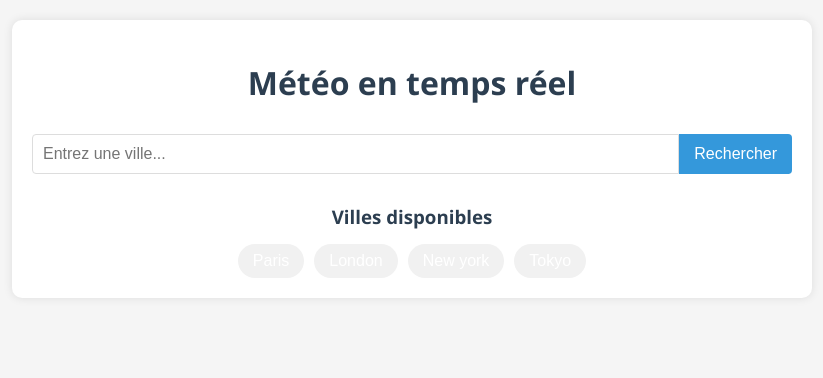
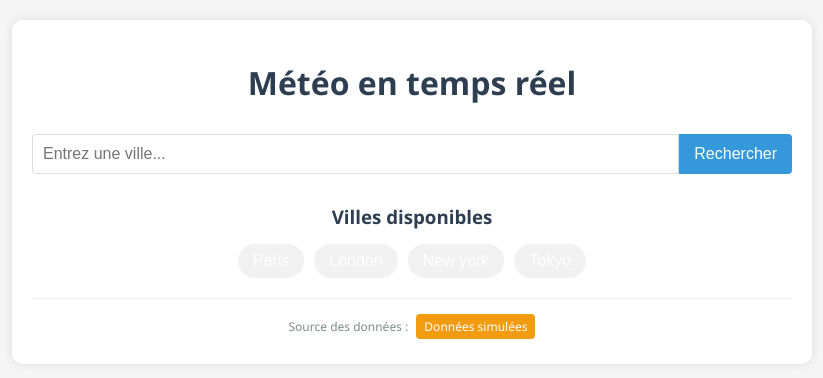
Before and after one commit to SofianeBel/WheaterAppDocker, a Flask app: page / in a window 1280 px wide. Shown: the top 378 px of the page, without its empty margins (228-1051 px from the left). Run offline with Flask 3, Linux system fonts and the light colour scheme.

Commit message:
Ajout de l'intégration avec l'API OpenWeatherMap pour des données météo réelles, mise en place d'un mode de secours avec des données simulées, et amélioration de l'interface utilisateur pour indiquer la source des données. Création d'un script de déploiement et d'une documentation pour le déploiement continu. Mise à jour des dépendances dans requirements.txt.

```diff
--- a/app.py
+++ b/app.py
@@ -2,7 +2,16 @@ from flask import Flask, request, jsonify, render_template
 import os
 import json
 import logging
+import requests
 from datetime import datetime, timezone
+
+# Charger les variables d'environnement depuis .env si disponible
+try:
+    from dotenv import load_dotenv
+    load_dotenv()  # Charge les variables depuis .env
+    print("Variables d'environnement chargées depuis .env")
+except ImportError:
+    print("dotenv non installé. Si vous avez un fichier .env, installez python-dotenv.")
 
 app = Flask(__name__)
 
@@ -10,8 +19,19 @@ app = Flask(__name__)
 logging.basicConfig(level=logging.INFO)
 logger = logging.getLogger(__name__)
 
+# Clé API OpenWeatherMap - À remplacer par votre propre clé
+# IMPORTANT: En production, utilisez des variables d'environnement ou un fichier de configuration sécurisé
+OPENWEATHER_API_KEY = os.environ.get('OPENWEATHER_API_KEY', '')
+USE_MOCK_DATA = not OPENWEATHER_API_KEY  # Utiliser des données mockées si pas de clé API
+
+# Afficher un message indiquant si l'API est utilisée
+if USE_MOCK_DATA:
+    print("Aucune clé API trouvée - Utilisation des données simulées")
+else:
+    print(f"Clé API trouvée - Utilisation de l'API OpenWeatherMap (Clé: {OPENWEATHER_API_KEY[:5]}...)")
+
 # Données météorologiques simulées avec plus de détails
-WEATHER_DATA = {
+MOCK_WEATHER_DATA = {
     "paris": {
         "city": "Paris",
         "country": "France",
@@ -50,9 +70,62 @@ WEATHER_DATA = {
     }
 }
 
+# Traduire les conditions météo en français
+WEATHER_TRANSLATIONS = {
+    "Clear": "Dégagé",
+    "Clouds": "Nuageux",
+    "Rain": "Pluvieux",
+    "Drizzle": "Bruine",
+    "Thunderstorm": "Orageux",
+    "Snow": "Neigeux",
+    "Mist": "Brumeux",
+    "Smoke": "Fumeux",
+    "Haze": "Brumeux",
+    "Dust": "Poussièreux",
+    "Fog": "Brouillard",
+    "Sand": "Sableux",
+    "Ash": "Cendres",
+    "Squall": "Bourrasques",
+    "Tornado": "Tornade"
+}
+
 # Fonction utilitaire pour obtenir l'heure UTC actuelle
 def get_current_utc_time():
     return datetime.now(timezone.utc).isoformat()
+
+# Fonction pour obtenir les données météo depuis OpenWeatherMap
+def get_weather_from_api(city):
+    try:
+        logger.info(f"Requête à l'API OpenWeatherMap pour la ville : {city}")
+        url = f"https://api.openweathermap.org/data/2.5/weather?q={city}&appid={OPENWEATHER_API_KEY}&units=metric&lang=fr"
+        response = requests.get(url)
+
+        if response.status_code != 200:
+            logger.warning(f"Erreur API OpenWeatherMap: {response.status_code} - {response.text}")
+            return None
+
+        data = response.json()
+
+        # Traduire la condition météo principale
+        weather_main = data['weather'][0]['main']
+        weather_description = WEATHER_TRANSLATIONS.get(weather_main, data['weather'][0]['description'].capitalize())
+
+        weather_data = {
+            "city": data['name'],
+            "country": data['sys']['country'],
+            "temperature": round(data['main']['temp']),
+            "weather": weather_description,
+            "humidity": data['main']['humidity'],
+            "wind_speed": round(data['wind']['speed'] * 3.6, 1),  # Conversion de m/s à km/h
+            "last_updated": get_current_utc_time()
+        }
+
+        logger.info(f"Données météo obtenues avec succès pour {city}")
+        return weather_data
+
+    except Exception as e:
+        logger.error(f"Erreur lors de la requête à l'API OpenWeatherMap: {str(e)}")
+        return None
 
 @app.route('/', methods=['GET'])
 def index():
@@ -70,12 +143,13 @@ def index():
                     {"path": "/api", "method": "GET", "description": "Documentation de l'API"},
                     {"path": "/weather", "method": "GET", "description": "Obtenir les données météo d'une ville", "params": ["city"]},
                     {"path": "/cities", "method": "GET", "description": "Obtenir la liste des villes disponibles"}
-                ]
+                ],
+                "using_real_api": not USE_MOCK_DATA
             },
             "timestamp": get_current_utc_time()
         })
     # Par défaut, renvoyer l'interface utilisateur
-    return render_template('index.html')
+    return render_template('index.html', use_real_api=not USE_MOCK_DATA)
 
 @app.route('/api', methods=['GET'])
 def api_docs():
@@ -91,7 +165,8 @@ def api_docs():
                 {"path": "/api", "method": "GET", "description": "Documentation de l'API"},
                 {"path": "/weather", "method": "GET", "description": "Obtenir les données météo d'une ville", "params": ["city"]},
                 {"path": "/cities", "method": "GET", "description": "Obtenir la liste des villes disponibles"}
-            ]
+            ],
+            "using_real_api": not USE_MOCK_DATA
         },
         "timestamp": get_current_utc_time()
     })
@@ -107,19 +182,30 @@ def get_weather():
             logger.warning("Paramètre de ville manquant dans la requête")
             return jsonify({"error": "Le paramètre city est requis", "status": "error"}), 400
 
-        if city not in WEATHER_DATA:
-            logger.warning(f"Données météo pour la ville '{city}' non trouvées")
-            return jsonify({
-                "error": f"Données météo pour {city} non trouvées",
-                "status": "error",
-                "available_cities": list(WEATHER_DATA.keys())
-            }), 404
+        # Si nous avons une clé API, essayons d'abord d'obtenir des données réelles
+        weather_data = None
+        if not USE_MOCK_DATA:
+            weather_data = get_weather_from_api(city)
+
+        # Si nous n'avons pas de données réelles, utilisons les données mockées si disponibles
+        if weather_data is None:
+            if city in MOCK_WEATHER_DATA:
+                weather_data = MOCK_WEATHER_DATA[city]
+                logger.info(f"Utilisation des données mockées pour {city}")
+            else:
+                logger.warning(f"Données météo pour la ville '{city}' non trouvées")
+                return jsonify({
+                    "error": f"Données météo pour {city} non trouvées",
+                    "status": "error",
+                    "available_cities": list(MOCK_WEATHER_DATA.keys()) if USE_MOCK_DATA else []
+                }), 404
 
         logger.info(f"Renvoi des données météo pour {city}")
         return jsonify({
             "status": "success",
-            "data": WEATHER_DATA[city],
-            "timestamp": get_current_utc_time()
+            "data": weather_data,
+            "timestamp": get_current_utc_time(),
+            "from_mock_data": USE_MOCK_DATA or weather_data == MOCK_WEATHER_DATA.get(city.lower())
         })
     except Exception as e:
         logger.error(f"Erreur lors du traitement de la requête : {str(e)}")
@@ -128,13 +214,25 @@ def get_weather():
 @app.route('/cities', methods=['GET'])
 def get_cities():
     """Renvoie une liste des villes disponibles"""
-    return jsonify({
-        "status": "success",
-        "data": {
-            "cities": list(WEATHER_DATA.keys())
-        },
-        "timestamp": get_current_utc_time()
-    })
+    # Si nous utilisons des données mockées, retournons uniquement les villes mockées
+    if USE_MOCK_DATA:
+        return jsonify({
+            "status": "success",
+            "data": {
+                "cities": list(MOCK_WEATHER_DATA.keys())
+            },
+            "timestamp": get_current_utc_time()
+        })
+    else:
+        # Sinon, retournons les villes mockées comme suggestions, mais indiquez que n'importe quelle ville peut être recherchée
+        return jsonify({
+            "status": "success",
+            "data": {
+                "cities": list(MOCK_WEATHER_DATA.keys()),
+                "message": "Vous pouvez rechercher n'importe quelle ville dans le monde grâce à l'API OpenWeatherMap"
+            },
+            "timestamp": get_current_utc_time()
+        })
 
 @app.errorhandler(404)
 def not_found(e):
--- a/requirements.txt
+++ b/requirements.txt
@@ -1,2 +1,4 @@
 flask==2.3.3
 pytest==7.4.0
+requests==2.31.0
+python-dotenv==1.0.0
--- a/templates/index.html
+++ b/templates/index.html
@@ -117,6 +117,36 @@
             text-align: center;
             margin-top: 10px;
         }
+        .api-info {
+            text-align: center;
+            font-size: 12px;
+            color: #7f8c8d;
+            padding: 15px 0 5px;
+            border-top: 1px solid #eee;
+            margin-top: 20px;
+        }
+        .api-badge {
+            display: inline-block;
+            padding: 4px 8px;
+            border-radius: 4px;
+            font-size: 12px;
+            margin-left: 5px;
+        }
+        .api-badge.real {
+            background-color: #27ae60;
+            color: white;
+        }
+        .api-badge.mock {
+            background-color: #f39c12;
+            color: white;
+        }
+        .data-source {
+            display: none;
+            text-align: center;
+            font-size: 12px;
+            margin-top: 5px;
+            color: #7f8c8d;
+        }
         @media (max-width: 600px) {
             .details {
                 flex-direction: column;
@@ -158,11 +188,21 @@
             </div>
 
             <div id="lastUpdated" class="last-updated"></div>
+            <div id="dataSource" class="data-source"></div>
         </div>
 
         <div class="cities">
             <h3>Villes disponibles</h3>
             <div id="citiesList" class="cities-list"></div>
+        </div>
+
+        <div class="api-info">
+            Source des données :
+            {% if use_real_api %}
+            <span class="api-badge real">OpenWeatherMap API</span>
+            {% else %}
+            <span class="api-badge mock">Données simulées</span>
+            {% endif %}
         </div>
     </div>
 
@@ -197,6 +237,17 @@
                             };
                             citiesList.appendChild(cityBtn);
                         });
+
+                        // Afficher le message supplémentaire si présent
+                        if (data.data.message) {
+                            const messageDiv = document.createElement('div');
+                            messageDiv.style.width = '100%';
+                            messageDiv.style.textAlign = 'center';
+                            messageDiv.style.marginTop = '15px';
+                            messageDiv.style.fontSize = '14px';
+                            messageDiv.textContent = data.data.message;
+                            citiesList.appendChild(messageDiv);
+                        }
                     }
                 })
                 .catch(error => {
@@ -216,7 +267,7 @@
                 .then(response => response.json())
                 .then(data => {
                     if (data.status === 'success') {
-                        showWeather(data.data);
+                        showWeather(data.data, data.from_mock_data);
                     } else {
                         showError(data.error || 'Erreur lors de la récupération des données météo');
                     }
@@ -227,13 +278,23 @@
                 });
         }
 
-        function showWeather(weatherData) {
+        function showWeather(weatherData, fromMockData) {
             document.getElementById('cityName').textContent = weatherData.city;
             document.getElementById('temperature').textContent = `${weatherData.temperature}°C`;
             document.getElementById('weatherCondition').textContent = weatherData.weather;
             document.getElementById('humidity').textContent = `${weatherData.humidity}%`;
             document.getElementById('windSpeed').textContent = `${weatherData.wind_speed} km/h`;
             document.getElementById('country').textContent = weatherData.country;
+
+            // Afficher la source des données
+            const dataSource = document.getElementById('dataSource');
+            if (fromMockData) {
+                dataSource.textContent = "Source: Données simulées";
+                dataSource.style.display = 'block';
+            } else {
+                dataSource.textContent = "Source: OpenWeatherMap API";
+                dataSource.style.display = 'block';
+            }
 
             // Formater la date de dernière mise à jour
             const lastUpdated = new Date(weatherData.last_updated);
@@ -243,16 +304,18 @@
             // Choisir icône en fonction de la condition météo
             let icon = '🌤️';
             const weather = weatherData.weather.toLowerCase();
-            if (weather.includes('ensoleillé') || weather.includes('clair')) {
+            if (weather.includes('ensoleillé') || weather.includes('clair') || weather.includes('dégagé')) {
                 icon = '☀️';
-            } else if (weather.includes('nuageux')) {
+            } else if (weather.includes('nuageux') || weather.includes('couvert')) {
                 icon = '☁️';
-            } else if (weather.includes('pluie') || weather.includes('pluvieux')) {
+            } else if (weather.includes('pluie') || weather.includes('pluvieux') || weather.includes('bruine')) {
                 icon = '🌧️';
-            } else if (weather.includes('neige')) {
+            } else if (weather.includes('neige') || weather.includes('neigeux')) {
                 icon = '❄️';
-            } else if (weather.includes('orage')) {
+            } else if (weather.includes('orage') || weather.includes('orageux')) {
                 icon = '⛈️';
+            } else if (weather.includes('brume') || weather.includes('brouillard')) {
+                icon = '🌫️';
             }
             document.getElementById('weatherIcon').textContent = icon;
 
```
Also changed, not shown: .github/workflows/main.yml, README-CD.md (added), README.md, 1 other file.
